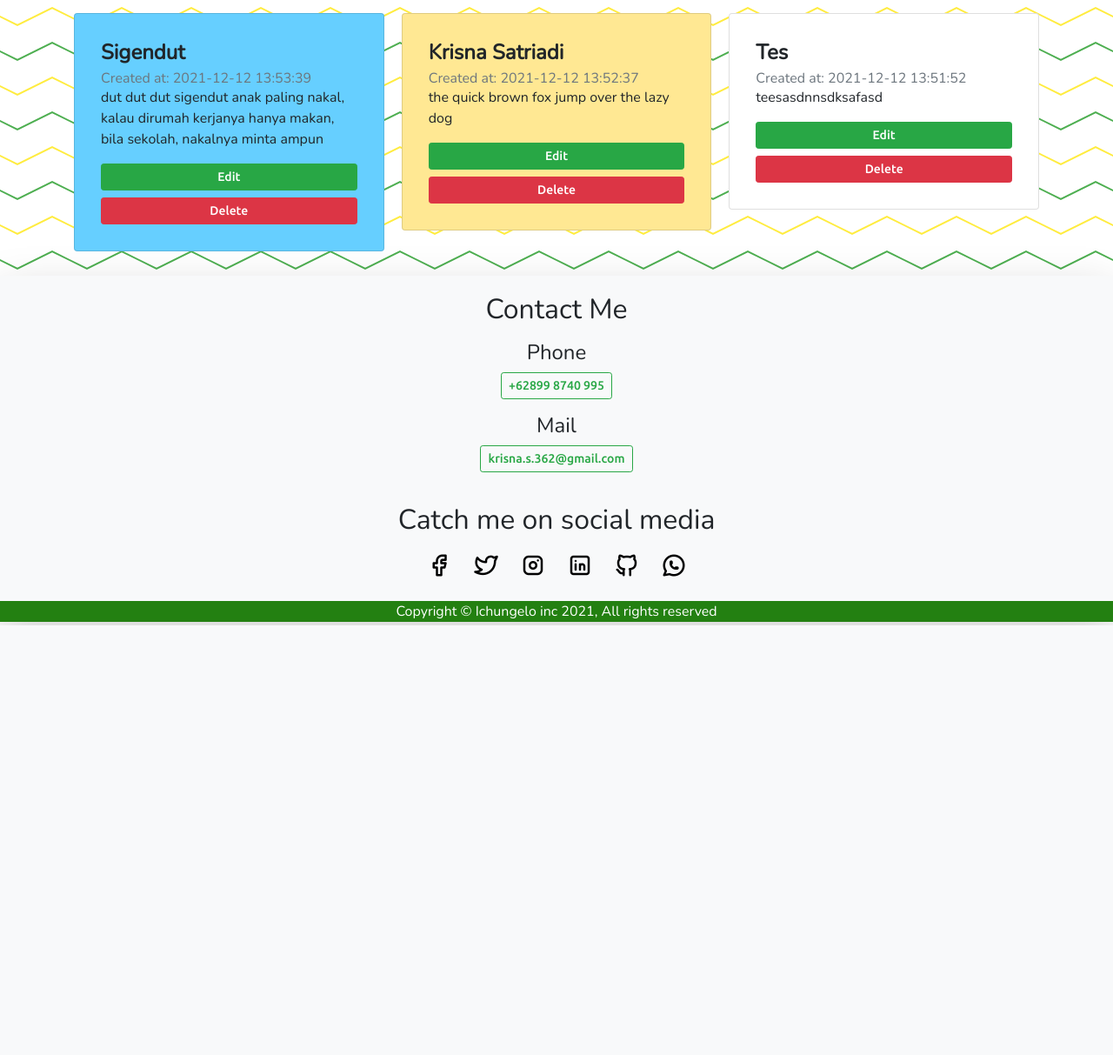
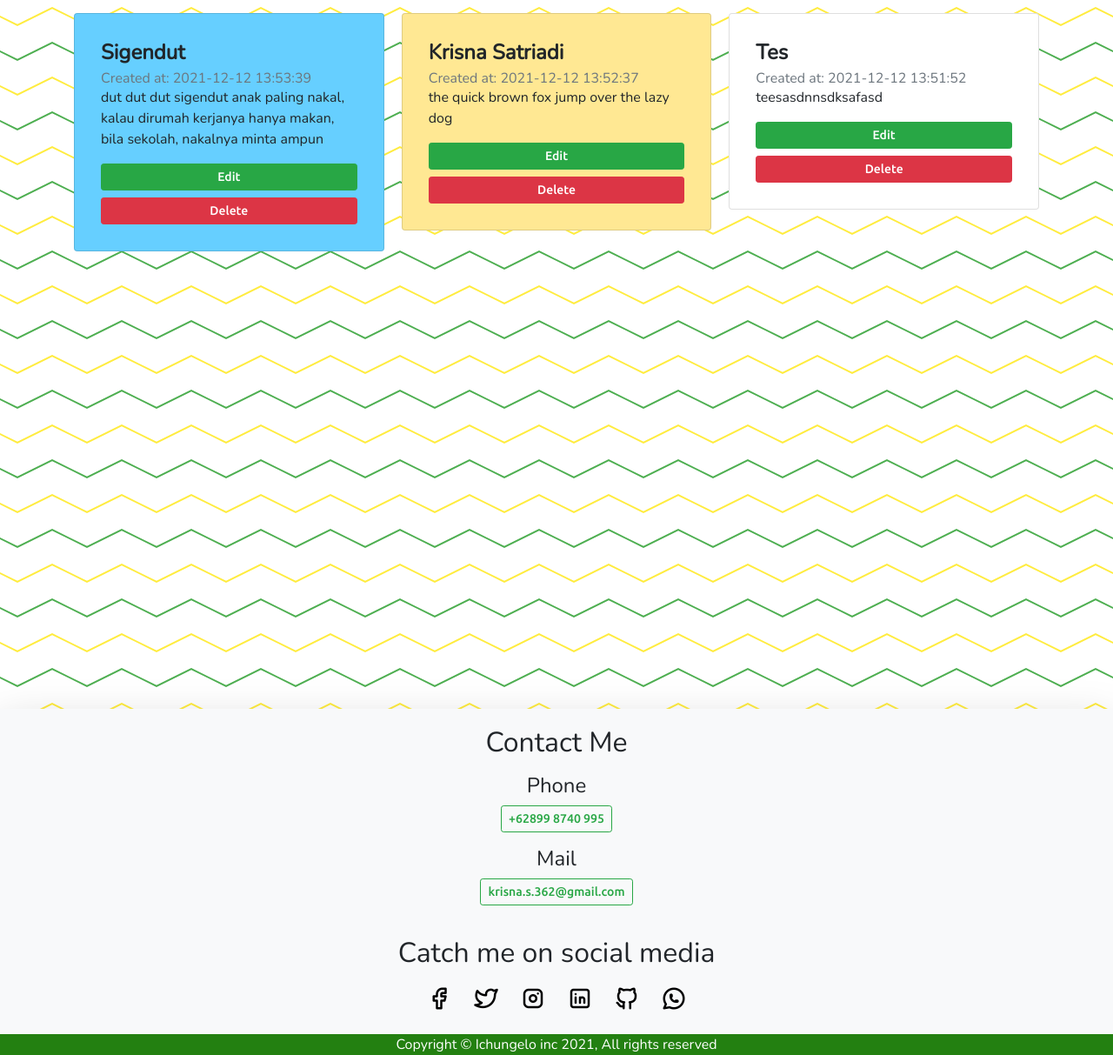
Before and after one commit to ichungelo/simple-note-web, a PHP site: page / in a window 1280 px wide. Shown: the part 81-1294 px from the top of the page at 87% size. Before the commit the page ends 800 px from the top, so only its background shows below. Run offline with PHP 8.4, Linux system fonts and the light colour scheme; data comes from the database, SQL or seed files in the repository.

Commit message:
make footer always at bottom

```diff
--- a/index.php
+++ b/index.php
@@ -32,7 +32,7 @@ include('handler.php');
     </nav>
     <!-- Nav  End-->
     <!-- Card container -->
-    <section class="container">
+    <section class="container min-vh-100">
       <div class="card-columns">
       <?php
       include('./handler.php');
```
